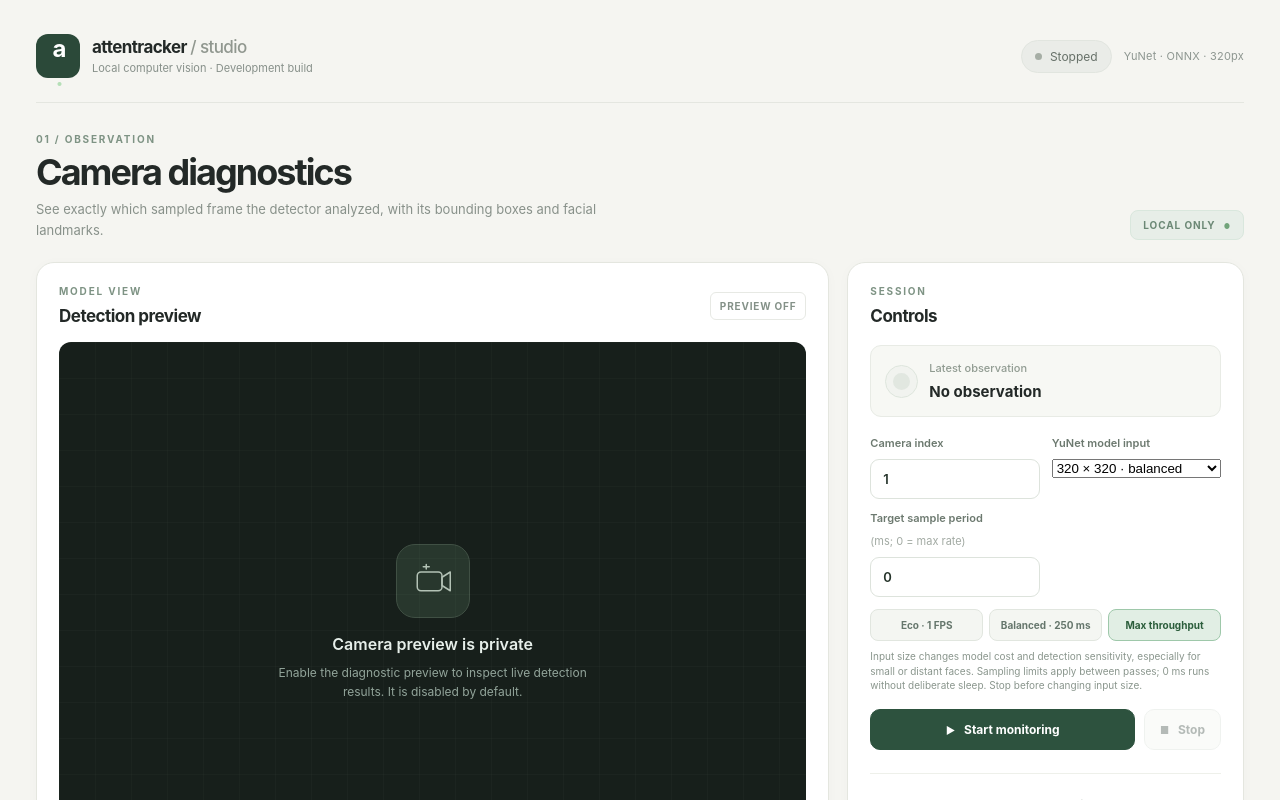
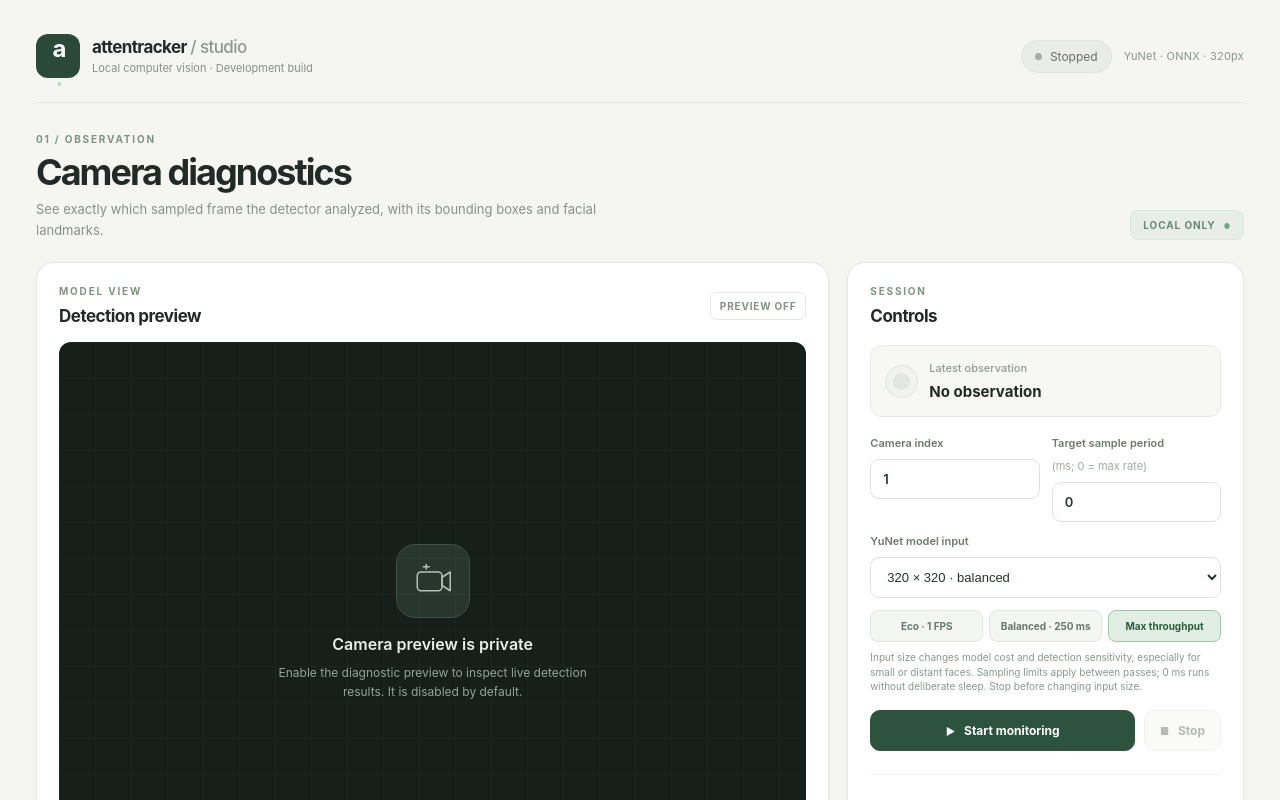
Before and after one commit to moderubias/attentracker, a Svelte app in the folder app/desktop/: page / in a window 1280 px wide. Shown: the top 800 px of the page. Built offline with nearby package versions, Linux system fonts and the light colour scheme.

Commit message:
ui: style YuNet resolution selector consistently in control panel

```diff
--- a/app/desktop/src/style.css
+++ b/app/desktop/src/style.css
@@ -72,7 +72,8 @@ h1 { font-size: clamp(27px, 3vw, 36px); letter-spacing: -.055em; font-weight: 65
 .config-fields { display: grid; grid-template-columns: 1fr 1fr; gap: 12px; }
 .config-fields label { min-width: 0; display: flex; flex-direction: column; gap: 9px; font-size: 11px; font-weight: 600; color: #6c796f; }
 .config-fields label span { font-weight: 400; color: #a2aaa3; }
-.config-fields input { width: 100%; min-width: 0; border: 1px solid #dde3dc; padding: 11px 12px; border-radius: 9px; font-size: 13px; color: #26342b; background: #fff; outline-color: #719b79; }
+.config-fields input, .config-fields select { width: 100%; min-width: 0; border: 1px solid #dde3dc; padding: 11px 12px; border-radius: 9px; font-size: 13px; color: #26342b; background: #fff; outline-color: #719b79; }
+.config-fields label:nth-child(2) { grid-column: 1 / -1; grid-row: 2; }
 .rate-presets { display: grid; grid-template-columns: repeat(3, minmax(0, 1fr)); gap: 6px; margin-top: 12px; }
 .rate-presets button { background: #f4f6f2; color: #65766c; border: 1px solid #e1e6df; padding: 9px 5px; border-radius: 8px; font-size: 10px; font-weight: 650; }
 .rate-presets button.selected { background: #e1eee4; color: #2b5d3b; border-color: #9ec8aa; }
```
